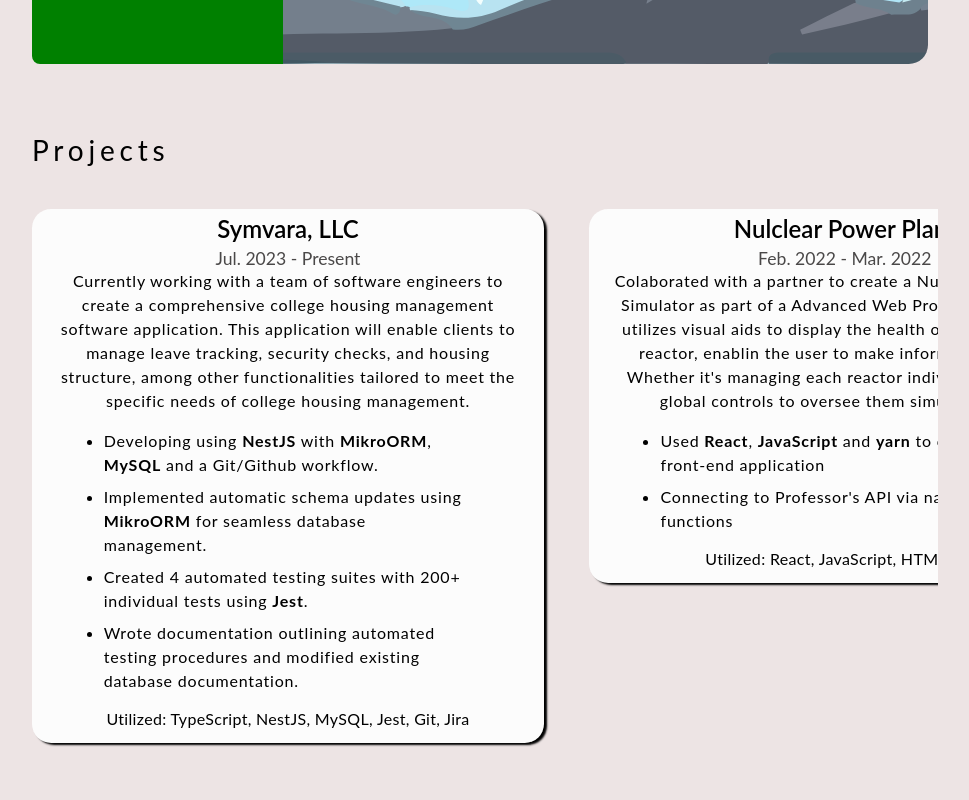
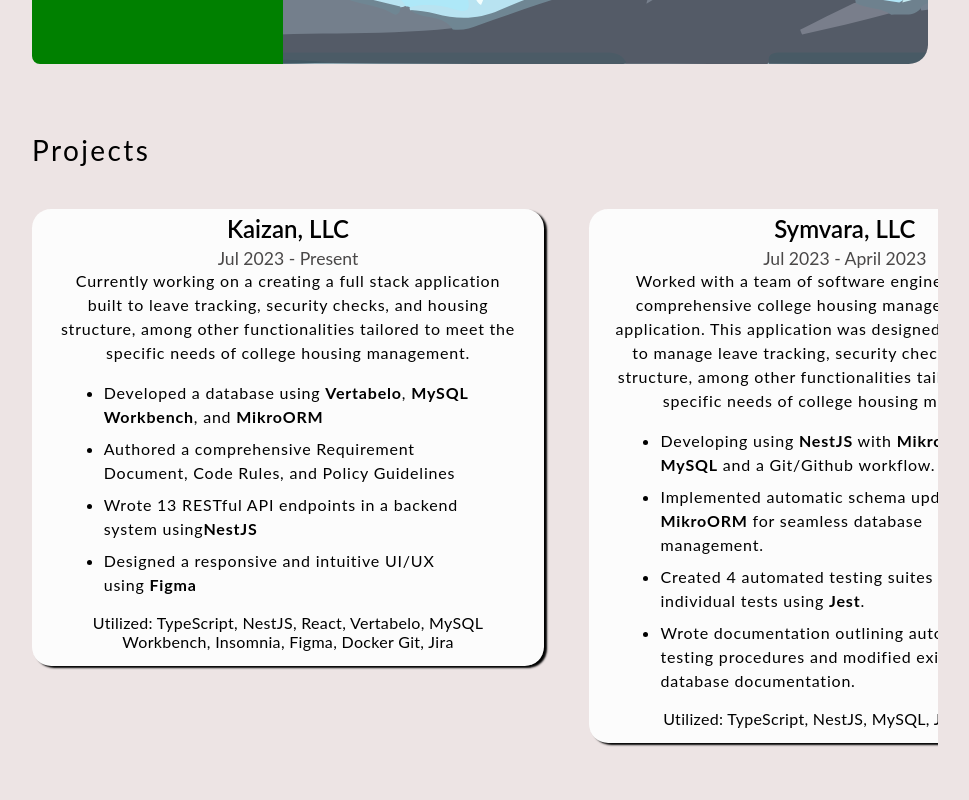
Before and after one commit to AbishurMoses/Portfolio, a React (Vite) app: page / in a window 1280 px wide. Shown: the part 680-1480 px from the top of the page, without its empty margins (160-1129 px from the left). Built offline with nearby package versions, Linux system fonts and the light colour scheme.

Commit message:
ability to view pdf and adding kaizan now

```diff
--- a/src/App.css
+++ b/src/App.css
@@ -56,8 +56,8 @@
 .title {
   width: 85vw;
   margin: 0px 0px 0px 2%;
-  font-size: 1.5rem;
-  letter-spacing: 0.85rem;
+  font-size: 1.8rem;
+  letter-spacing: 0.25rem;
   font-stretch: condensed;
 }
 
@@ -136,10 +136,12 @@
   background-color: #ede4e4;
   padding: 0rem 0.5rem 0rem 0.5rem;
   width: 100%;
+  /* border-radius: 0rem .5rem .5rem 0rem; */
 }
 
 #symvara,
-#nuclear-power-plant {
+#nuclear-power-plant,
+#kaizan {
   display: flex;
   flex-direction: column;
   justify-content: center;
@@ -148,7 +150,7 @@
 
 #pro-title {
   font-size: 1.75rem;
-  letter-spacing: 0.3rem;
+  letter-spacing: 0.15rem;
   font-stretch: condensed;
 }
 
@@ -178,7 +180,8 @@
 }
 
 #symvara,
-#nuclear-power-plant {
+#nuclear-power-plant,
+#kaizan {
   width: 40vw;
   height: auto;
   background-color: #fcfcfc;
@@ -187,13 +190,12 @@
   display: flex;
   justify-content: flex-start;
   align-items: center;
-  overflow: auto;
+  overflow: hidden;
   padding: 5px 0 0 0;
   gap: 4%;
 }
 
-#sym-title,
-#npp-title {
+.exp-title{
   font-size: 1.5rem;
   font-weight: 600;
   padding: 0 10px 0 0;
@@ -201,51 +203,43 @@
   padding: 0 0 5px 0;
 }
 
-#sym-range,
-#npp-range {
+.range {
   font-size: 1.1rem;
   color: #4a4848;
   text-align: center;
 }
 
-#sym-des-cont,
-#npp-des-cont {
+.des-cont {
   display: flex;
   justify-content: center;
 }
 
-#sym-des,
-#npp-des {
+.des {
   line-height: 1.5rem;
   letter-spacing: 0.05rem;
   padding: 0 5% 0 5%;
   text-align: center;
 }
 
-#sym-details-cont,
-#npp-details-cont {
+.details-cont {
   width: 80%;
 }
 
-#sym-details,
-#npp-details {
+.details {
   line-height: 1.5rem;
   letter-spacing: 0.05rem;
   padding: 0 5% 0 5%;
 }
 
-#sym-details > li,
-#npp-details > li {
+.details > li {
   margin: 0 0 0.5rem 0;
 }
 
-#sym-lan-cont,
-#npp-lan-cont {
+.lan-cont {
   width: 90%;
 }
 
-#sym-lan,
-#npp-lan {
+.lan {
   text-align: center;
   letter-spacing: 0.02rem;
   padding: 0 0 15px 0;
@@ -253,17 +247,21 @@
 
 #connect {
   display: flex;
+  justify-content: space-around;
+  align-items: center;
+  justify-content: center;
   width: 100%;
-  justify-content: center;
   height: 20vh;
+  gap: 5%;
 }
 
 .resume {
   background-color: black;
   color: white;
-  padding: 12px 9px 12px 9px;
-  border-radius: 15%;
+  padding: 12px 9px;
+  border-radius: 1rem;
   transition: 0.5s;
+  min-height: 20px
 }
 
 .resume:hover {
--- a/src/App.jsx
+++ b/src/App.jsx
@@ -1,17 +1,20 @@
-import './App.css'
-import { useState } from 'react';
-import { FontAwesomeIcon } from '@fortawesome/react-fontawesome';
-import { faGithub, faLinkedin } from '@fortawesome/free-brands-svg-icons'
-import { faFileDownload, faLightbulb } from '@fortawesome/free-solid-svg-icons';
-import { faLightbulb as faLightbulbOn } from '@fortawesome/free-regular-svg-icons';
-import resume from "./resume/Abishur_Resume.pdf"
+import "./App.css";
+import { useState } from "react";
+import { FontAwesomeIcon } from "@fortawesome/react-fontawesome";
+import { faGithub, faLinkedin } from "@fortawesome/free-brands-svg-icons";
+import { faFileDownload, faLightbulb } from "@fortawesome/free-solid-svg-icons";
+import {
+  faEye,
+  faLightbulb as faLightbulbOn,
+} from "@fortawesome/free-regular-svg-icons";
+import resume from "./resume/Abishur_Resume.pdf";
 
 function App() {
   const [clickedToolBar, setClickedToolBar] = useState(false);
 
   const toolbar = () => {
     setClickedToolBar(!clickedToolBar);
-  }
+  };
 
   return (
     <div>
@@ -22,20 +25,26 @@
           </div>
           <div id="side-nav-cont">
             <div className="link-cont">
-              <a href="https://www.linkedin.com/in/abishur-moses/"
-                target="_blank" id="link1">
+              <a
+                href="https://www.linkedin.com/in/abishur-moses/"
+                target="_blank"
+                id="link1"
+              >
                 <FontAwesomeIcon icon={faLinkedin} />
               </a>
             </div>
             <div className="link-cont">
               <a
                 href="https://github.com/AbishurMoses?tab=overview&from=2024-01-01&to=2024-01-06"
-                target="_blank" id="link2">
+                target="_blank"
+                id="link2"
+              >
                 <FontAwesomeIcon icon={faGithub} />
               </a>
             </div>
-            <div id="dropdown" onClick={toolbar}> {
-              clickedToolBar ? (
+            <div id="dropdown" onClick={toolbar}>
+              {" "}
+              {clickedToolBar ? (
                 <FontAwesomeIcon icon={faLightbulbOn} />
               ) : (
                 <FontAwesomeIcon icon={faLightbulb} />
@@ -47,9 +56,13 @@
           <section id="about-me">
             <div id="wrapper_p">
               <div id="image-me">Profile picture goes here</div>
-              <p>Hi! I'm Abishur Moses, a Computer Science student eager to leverage technology to create lasting solutions.
-                I have been able to cultivate my skills by working with a team of dedicated developers and engineers to create robust software.
-                When my laptop and Starbucks are closed, you can find me playing badminton, ping pong or almost any sport that involves a racket.
+              <p>
+                Hi! I'm Abishur Moses, a Computer Science student eager to
+                leverage technology to create lasting solutions. I have been
+                able to cultivate my skills by working with a team of dedicated
+                developers and engineers to create robust software. When my
+                laptop and Starbucks are closed, you can find me playing
+                badminton, ping pong or almost any sport that involves a racket.
               </p>
             </div>
           </section>
@@ -57,64 +70,145 @@
             <p id="pro-title">Projects</p>
           </div>
           <div id="experience">
-            <div id="symvara" >
-              <div id="sym-title-con">
-                <p id="sym-title">Symvara, LLC</p>
-                <p id="sym-range">Jul. 2023 - Present</p>
+            <div id="kaizan">
+              <div className="title-con">
+                <p className="exp-title">Kaizan, LLC</p>
+                <p className="range">Jul 2023 - Present</p>
               </div>
-              <div id="sym-des-cont">
-                <p id="sym-des">
-                  Currently working with a team of software engineers to create a comprehensive college housing management software application.
-                  This application will enable clients to manage leave tracking, security checks, and housing structure, among other
-                  functionalities tailored to meet the specific needs of college housing management.
+              <div className="des-cont">
+                <p className="des">
+                  Currently working on a creating a full stack application built to
+
+                  leave tracking, security checks, and housing structure, among
+                  other functionalities tailored to meet the specific needs of
+                  college housing management.
                 </p>
               </div>
-              <div id="sym-details-cont">
-                <ul id="sym-details">
-                  <li> Developing using <b>NestJS</b> with <b>MikroORM</b>, <b>MySQL</b> and a Git/Github workflow. </li>
-                  <li> Implemented automatic schema updates using <b>MikroORM</b> for seamless database management. </li>
-                  <li> Created 4 automated testing suites with 200+ individual tests using <b>Jest</b>. </li>
-                  <li> Wrote documentation outlining automated testing procedures and modified existing database documentation. </li>
+              <div className="details-cont">
+                <ul className="details">
+                  <li>
+                    Developed a database using <b>Vertabelo</b>,{" "}
+                    <b>MySQL Workbench</b>, and <b>MikroORM</b>
+                  </li>
+                  <li>
+                    Authored a comprehensive Requirement Document, Code Rules,
+                    and Policy Guidelines
+                  </li>
+                  <li>
+                    Wrote 13 RESTful API endpoints in a backend system using
+                    <b>NestJS</b>
+                  </li>
+                  <li>
+                  Designed a responsive and intuitive UI/UX using <b>Figma</b>
+                  </li>
                 </ul>
               </div>
-              <div id="sym-lan-cont">
-                <p id="sym-lan"><span>Utilized:</span> TypeScript, NestJS, MySQL, Jest, Git, Jira</p>
+              <div className="lan-cont">
+                <p className="lan">
+                  <span>Utilized:</span> TypeScript, NestJS, React, Vertabelo, MySQL Workbench, Insomnia, Figma, Docker Git,
+                  Jira
+                </p>
+              </div>
+            </div>
+            {/* --------------------------------------------------------------------- */}
+            <div id="symvara">
+              <div className="title-con">
+                <p className="exp-title">Symvara, LLC</p>
+                <p className="range">Jul 2023 - April 2023</p>
+              </div>
+              <div className="des-cont">
+                <p className="des">
+                  Worked with a team of software engineers to create
+                  a comprehensive college housing management software
+                  application. This application was designed to enable clients to manage
+                  leave tracking, security checks, and housing structure, among
+                  other functionalities tailored to meet the specific needs of
+                  college housing management.
+                </p>
+              </div>
+              <div className="details-cont">
+                <ul className="details">
+                  <li>
+                    {" "}
+                    Developing using <b>NestJS</b> with <b>MikroORM</b>,{" "}
+                    <b>MySQL</b> and a Git/Github workflow.{" "}
+                  </li>
+                  <li>
+                    {" "}
+                    Implemented automatic schema updates using <b>
+                      MikroORM
+                    </b>{" "}
+                    for seamless database management.{" "}
+                  </li>
+                  <li>
+                    {" "}
+                    Created 4 automated testing suites with 200+ individual
+                    tests using <b>Jest</b>.{" "}
+                  </li>
+                  <li>
+                    {" "}
+                    Wrote documentation outlining automated testing procedures
+                    and modified existing database documentation.{" "}
+                  </li>
+                </ul>
+              </div>
+              <div className="lan-cont">
+                <p className="lan">
+                  <span>Utilized:</span> TypeScript, NestJS, MySQL, Jest, Git,
+                  Jira
+                </p>
               </div>
             </div>
             {/* ------------------------------------------------------------------------------------------------------------ */}
-            <div id="nuclear-power-plant" >
-              <div id="npp-title-con">
-                <p id="npp-title">Nulclear Power Plant</p>
-                <p id="npp-range">Feb. 2022 - Mar. 2022</p>
+            <div id="nuclear-power-plant">
+              <div className="exp-title">
+                <p className="title">Nulclear Power Plant</p>
+                <p className="range">Feb 2022 - Mar 2022</p>
               </div>
-              <div id="npp-des-cont">
-                <p id="npp-des">
-                  Colaborated with a partner to create a Nuclear Power Plant Simulator as part of a Advanced Web Project.
-                  This project utilizes visual aids to display the health of each individual reactor, enablin the user
-                  to make informed decisions. Whether it's managing each reactor individually or using global controls to
-                  oversee them simultaneously.
+              <div className="des-cont">
+                <p className="des">
+                  Colaborated with a partner to create a Nuclear Power Plant
+                  Simulator as part of a Advanced Web Project. This project
+                  utilizes visual aids to display the health of each individual
+                  reactor, enablin the user to make informed decisions. Whether
+                  it's managing each reactor individually or using global
+                  controls to oversee them simultaneously.
                 </p>
               </div>
-              <div id="npp-details-cont">
-                <ul id="npp-details">
-                  <li>Used <b>React</b>, <b>JavaScript</b> and <b>yarn</b> to create a front-end application</li>
-                  <li>Connecting to Professor's API via native fetch functions</li>
+              <div className="details-cont">
+                <ul className="details">
+                  <li>
+                    Used <b>React</b>, <b>JavaScript</b> and <b>yarn</b> to
+                    create a front-end application
+                  </li>
+                  <li>
+                    Connecting to Professor's API via native fetch functions
+                  </li>
                 </ul>
               </div>
-              <div id="npp-lan-cont">
-                <p id="npp-lan"><span>Utilized: </span>React, JavaScript, HTML, CSS</p>
+              <div className="lan-cont">
+                <p className="lan">
+                  <span>Utilized: </span>React, JavaScript, HTML, CSS
+                </p>
               </div>
             </div>
           </div>
           <div id="connect">
-            <a href={resume} download={"Abishur\'s Resume.pdf"} target='_blank'>
-              <div className="resume"><FontAwesomeIcon icon={faFileDownload} />  Download my Resume</div>
+            <a href={resume} target="_blank" rel="noopener noreferrer">
+              <div className="resume">
+                <FontAwesomeIcon icon={faEye} /> View My Resume
+              </div>
+            </a>
+            <a href={resume} download={"Abishur's Resume.pdf"} target="_blank">
+              <div className="resume">
+                <FontAwesomeIcon icon={faFileDownload} /> Download my Resume
+              </div>
             </a>
           </div>
         </section>
-      </main >
-    </div >
-  )
+      </main>
+    </div>
+  );
 }
 
-export default App
+export default App;
```
Also changed, not shown: 1 other file (tests, documents, lock files or other folders).
